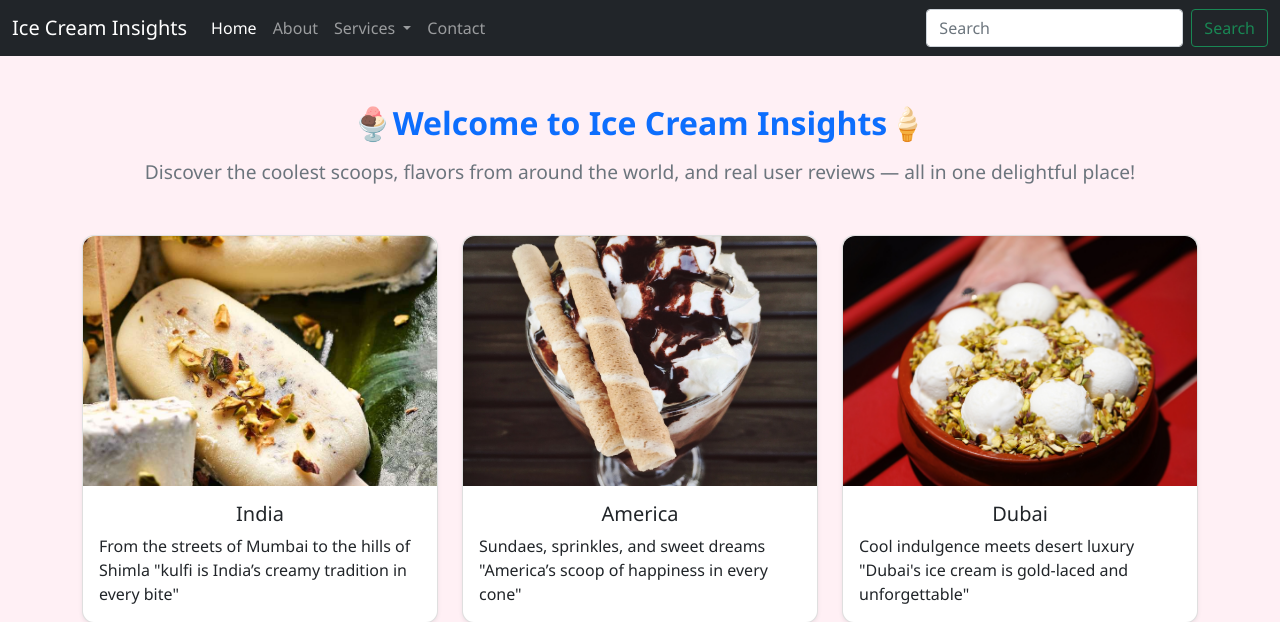
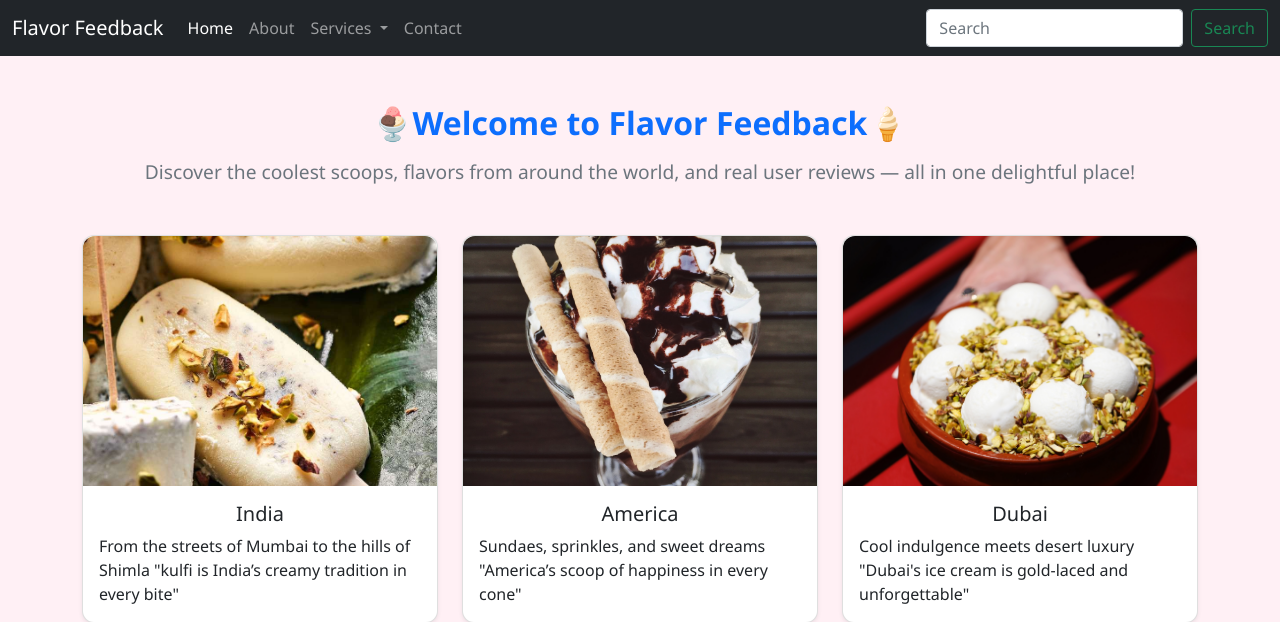
Before and after one commit to anupamkshahi/Ice-Cream-Insights, a Django app: page / in a window 1280 px wide. Shown: the top 622 px of the page. Run offline with Django 5.2, Linux system fonts and the light colour scheme.

Commit message:
Your commit message

```diff
--- a/Hello/urls.py
+++ b/Hello/urls.py
@@ -17,9 +17,9 @@ Including another URLconf
 from django.contrib import admin
 from django.urls import path,include
 
-admin.site.site_header = "Anu Ice Cream Admin"
-admin.site.site_title = "Anu Ice CReam Admin Portal"
-admin.site.index_title = "Welcome to Anu Ice Cream Researcher Portal"
+admin.site.site_header = "Falvor Feedback Admin"
+admin.site.site_title = "Flavor Feedback Admin Portal"
+admin.site.index_title = "Welcome to Flavor Feedback Researcher Portal"
 
 urlpatterns = [
     path('admin/', admin.site.urls),
--- a/templates/about.html
+++ b/templates/about.html
@@ -6,7 +6,7 @@
 <div class="container my-5">
     <div class="text-center p-4 rounded" style="background: linear-gradient(135deg, #fddde6, #ffe5b4); font-family: 'Segoe UI', Tahoma, Geneva, Verdana, sans-serif;">
         <h1 style="font-size: 2.5rem; color: #d63384; font-weight: bold;">
-             Ice Cream Insights
+            Flavor Feedback
         </h1>
         <p style="font-size: 1.4rem; color: #4b0082; margin-top: 20px; font-family: 'Pacifico', cursive;">
          celebrating Ice cream lovers from every corner
--- a/templates/base.html
+++ b/templates/base.html
@@ -3,7 +3,7 @@
 <head>
     <meta charset="UTF-8">
     <meta name="viewport" content="width=device-width, initial-scale=1.0">
-    <title>Ice Cream Insights</title>
+    <title>Flavor Feedback</title>
 </head>
 <body>
     <!doctype html>
@@ -16,7 +16,7 @@
     <!-- Bootstrap CSS -->
     <link href="https://cdn.jsdelivr.net/npm/bootstrap@5.0.2/dist/css/bootstrap.min.css" rel="stylesheet" integrity="sha384-EVSTQN3/azprG1Anm3QDgpJLIm9Nao0Yz1ztcQTwFspd3yD65VohhpuuCOmLASjC" crossorigin="anonymous">
 
-    <title> {% block title %}{% endblock title %}Ice cream Insights</title>
+    <title> {% block title %}{% endblock title %}Flavor Feedback</title>
   </head>
   <body>
 
@@ -33,7 +33,7 @@
     -->
 <nav class="navbar navbar-expand-lg navbar-dark bg-dark">
         <div class="container-fluid">
-          <a class="navbar-brand" href="#">Ice Cream Insights</a>
+          <a class="navbar-brand" href="#">Flavor Feedback</a>
           <button class="navbar-toggler" type="button" data-bs-toggle="collapse" data-bs-target="#navbarSupportedContent" aria-controls="navbarSupportedContent" aria-expanded="false" aria-label="Toggle navigation">
             <span class="navbar-toggler-icon"></span>
           </button>
--- a/templates/index2.html
+++ b/templates/index2.html
@@ -30,7 +30,7 @@
 </style>
 
 <div class="container my-5">
-    <h2 class="text-center text-primary mb-3" style="font-weight: bold;">🍨Welcome to Ice Cream Insights🍦</h2>
+    <h2 class="text-center text-primary mb-3" style="font-weight: bold;">🍨Welcome to Flavor Feedback🍦</h2>
     <p class="text-center text-muted mb-5" style="font-size: 1.2rem;">
         Discover the coolest scoops, flavors from around the world, and real user reviews — all in one delightful place!
     </p>
```
Also changed, not shown: db.sqlite3.
